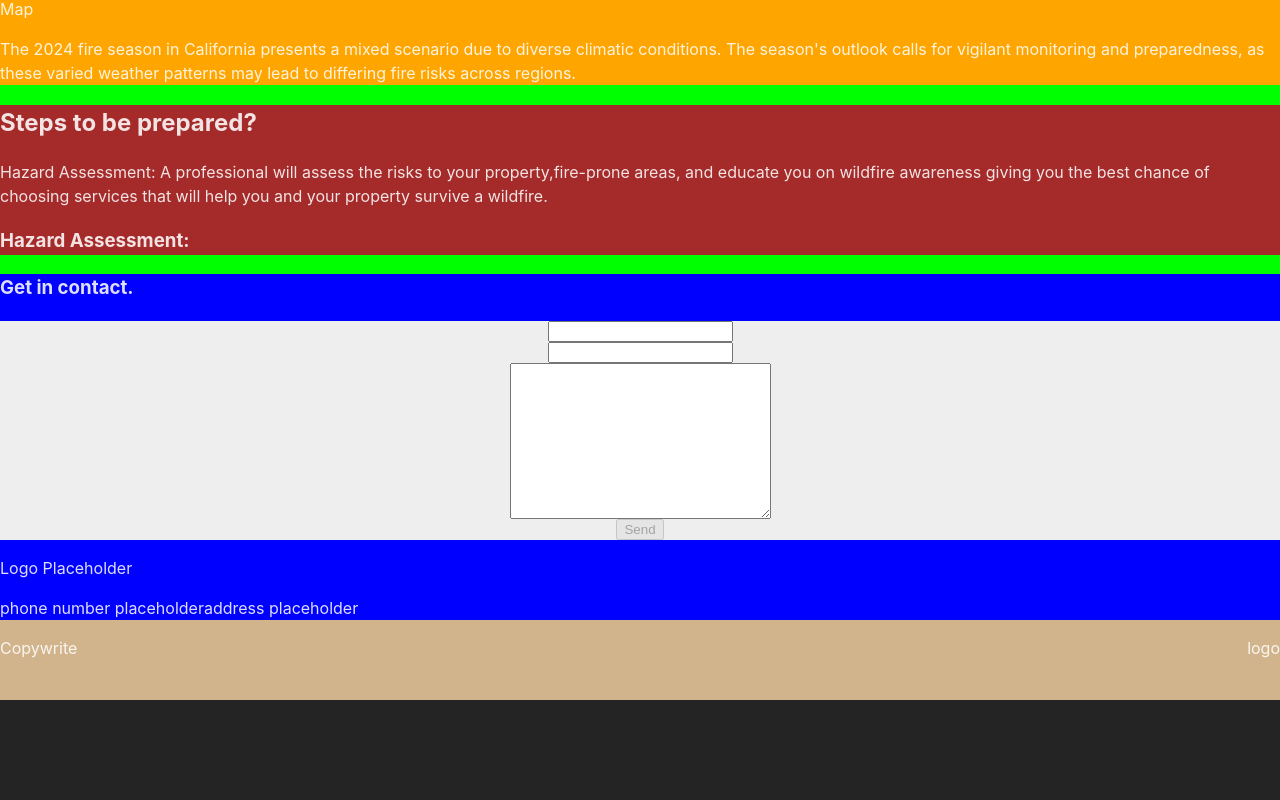
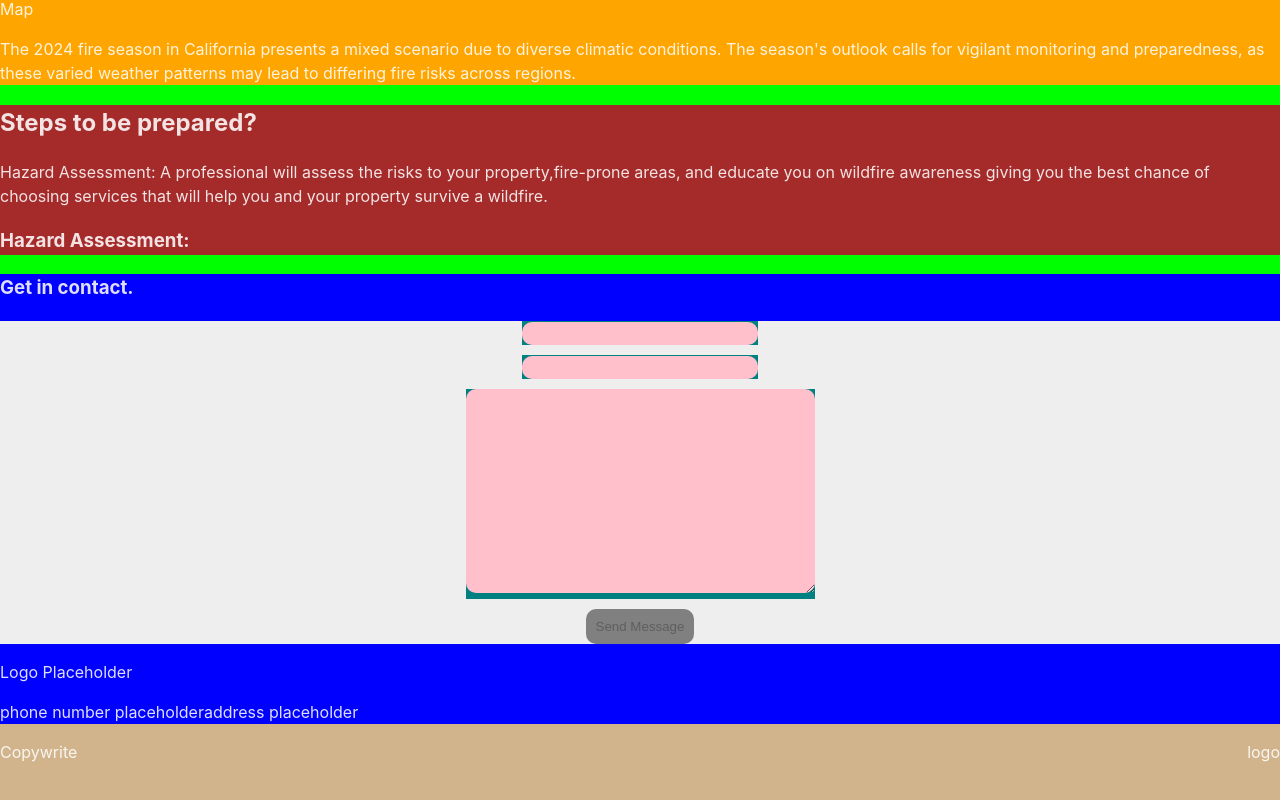
Before and after one commit to andrew-oyanguren/pro-wildfire-defense, a React (Vite) app: page / in a window 1280 px wide. Shown: the part 867-1667 px from the top of the page. Before the commit the page ends 1567 px from the top, so only its background shows below. Built offline with nearby package versions, Linux system fonts and the light colour scheme.

Commit message:
Added Error element to the Form component and abstarcted styles into styled file

```diff
--- /dev/null
+++ b/src/components/Form/Form.styled.ts
@@ -0,0 +1,44 @@
+import styled from 'styled-components';
+import { flexCenter } from '../../styles';
+
+const StyledForm = styled.form`
+  flex-direction: column;
+  ${flexCenter}
+
+  background-color: #eee;
+
+  > * + * {
+    margin-top: 10px;
+  }
+`;
+
+const FormControl = styled.div`
+  background-color: teal;
+
+  input,
+  textArea {
+    background-color: pink;
+    border: none;
+    border-radius: 10px;
+    font-size: 18px;
+  }
+`;
+
+const ErrorMessage = styled.p`
+  color: red;
+  padding: 0;
+`;
+
+const SubmitButton = styled.button`
+  border: none;
+  border-radius: 10px;
+  padding: 10px;
+  cursor: pointer;
+  background-color: ${(props) => (props.disabled ? 'gray' : 'blue')};
+
+  :disabled {
+    background-color: red;
+  }
+`;
+
+export { StyledForm, FormControl, ErrorMessage, SubmitButton };
--- a/src/components/Form/Form.tsx
+++ b/src/components/Form/Form.tsx
@@ -1,13 +1,10 @@
-import styled from 'styled-components';
-import { flexCenter } from '../../styles';
 import { useInput } from '../../hooks';
-
-const StyledForm = styled.form`
-  flex-direction: column;
-  ${flexCenter}
-
-  background-color: #eee;
-`;
+import {
+  ErrorMessage,
+  FormControl,
+  StyledForm,
+  SubmitButton,
+} from './Form.styled';
 
 const emailRegex = /^[a-zA-Z0-9._-]+@[a-zA-Z0-9.-]+\.[a-zA-Z]{2,4}$/;
 
@@ -60,6 +57,10 @@ export default function Form() {
 
   return (
     <StyledForm onSubmit={handleSubmit}>
+      <FormControl>
+        {nameHasError ? (
+          <ErrorMessage>Please include your name</ErrorMessage>
+        ) : null}
         <input
           onFocus={onFocusName}
           onChange={onChangeName}
@@ -68,7 +69,12 @@ export default function Form() {
           name='name'
           id='name'
         />
+      </FormControl>
 
+      <FormControl>
+        {emailHasError ? (
+          <ErrorMessage>Please include a valid email</ErrorMessage>
+        ) : null}
         <input
           onFocus={onFocusEmail}
           onChange={onChangeEmail}
@@ -77,7 +83,12 @@ export default function Form() {
           name='email'
           id='email'
         />
+      </FormControl>
 
+      <FormControl>
+        {messageHasError ? (
+          <ErrorMessage>Please include a message</ErrorMessage>
+        ) : null}
         <textarea
           onFocus={onFocusMessage}
           onChange={onChangeMessage}
@@ -87,8 +98,11 @@ export default function Form() {
           cols={30}
           rows={10}
         ></textarea>
+      </FormControl>
 
-      <button disabled={!inputsTouched || !inputsAreValid}>Send</button>
+      <SubmitButton disabled={!inputsTouched || !inputsAreValid}>
+        Send Message
+      </SubmitButton>
     </StyledForm>
   );
 }
--- a/src/hooks/useInput.ts
+++ b/src/hooks/useInput.ts
@@ -1,4 +1,4 @@
-import { useState, ChangeEvent, useEffect } from 'react';
+import { useState, ChangeEvent } from 'react';
 
 const useInput = (
   initValue: string = '',
@@ -8,33 +8,25 @@ const useInput = (
   const [isTouched, setIsTouched] = useState(false);
   const [hasError, setHasError] = useState(false);
 
-  useEffect(() => {
-    console.log('[INPUT] hasError: ', hasError);
-  }, [hasError]);
-
   const onFocus = () => {
-    console.log('[INPUT] onFocus...');
     if (isTouched && hasError) setHasError(false);
-
-    setIsTouched(true);
   };
 
   const onChange = (
     event: ChangeEvent<HTMLInputElement> | ChangeEvent<HTMLTextAreaElement>
   ) => {
-    console.log('[INPUT] onChange...');
     setValue(event.target.value);
   };
 
   const onBlur = () => {
-    console.log('[INPUT] onBlur...');
-
     if (validation) {
       console.log('running validation block');
 
       const isValid = validation(value);
       if (isValid === false) setHasError(true);
     }
+
+    setIsTouched(true);
   };
 
   return {
```
Lines whose indentation alone changed are shown as unchanged.
